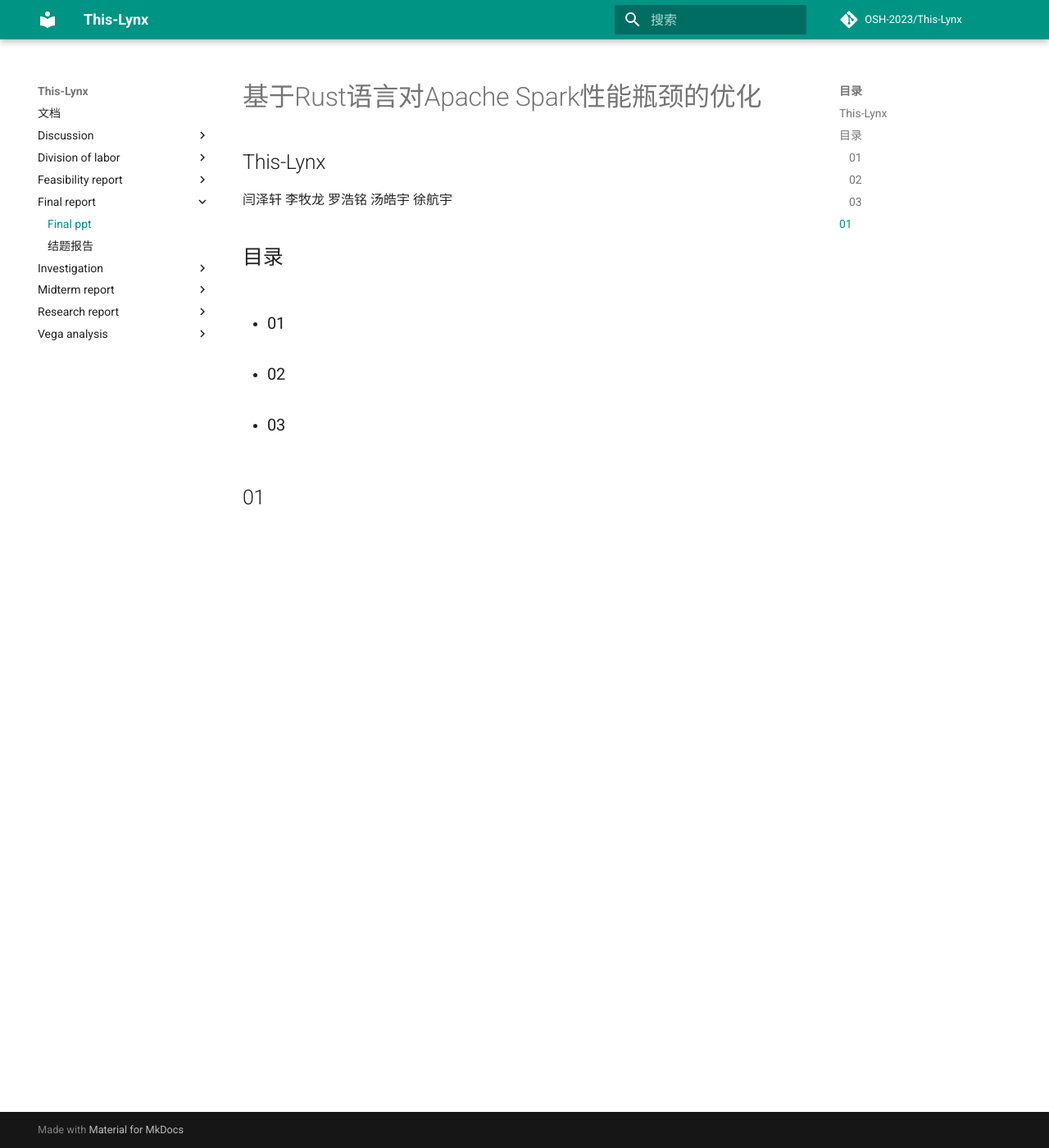
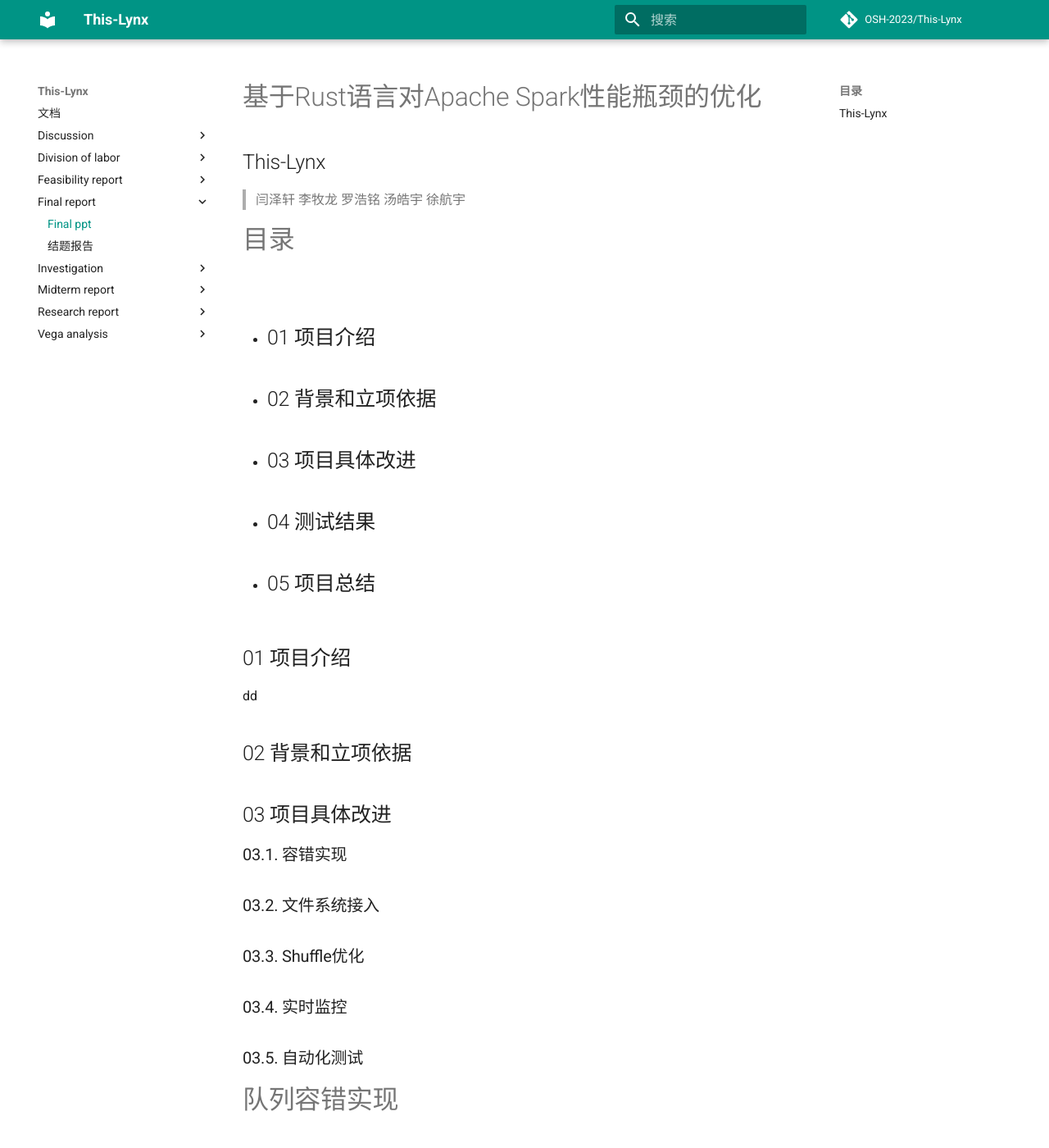
Before and after one commit to OSH-2023/This-Lynx, an MkDocs documentation site: the page built from docs/final_report/final_ppt.md, in a window 1280 px wide and 1400 px high. Shown: the whole window at 82% size. Built offline with MkDocs 1.6.1 and Material for MkDocs 9.7.7, drawn with Linux system fonts in a browser that asks for light colours; comment, search, counter and statistics services are not loaded; some of the changed text lies outside the part shown.

Commit message:
stage commit

```diff
--- a/docs/final_report/final_ppt.md
+++ b/docs/final_report/final_ppt.md
@@ -1,8 +1,10 @@
 ---
 presentation:
+  theme: "solarized.css"
   width: 1600
   height: 1200
 ---
+
 
 <!-- slide -->
 
@@ -10,13 +12,57 @@
 
 ## This-Lynx
 
-闫泽轩 李牧龙 罗浩铭 汤皓宇 徐航宇
+> 闫泽轩 李牧龙 罗浩铭 汤皓宇 徐航宇
 
 <!-- slide -->
-## 目录
-- ### 01
-- ### 02
-- ### 03
+# 目录
+- ## 01 项目介绍
+- ## 02 背景和立项依据
+- ## 03 项目具体改进
+- ## 04 测试结果
+- ## 05 项目总结
+
 
 <!-- slide -->
-## 01
+## 01 项目介绍
+
+dd
+
+<!-- slide -->
+## 02 背景和立项依据
+
+
+
+<!-- slide -->
+## 03 项目具体改进
+### 03.1. 容错实现
+### 03.2. 文件系统接入
+### 03.3. Shuffle优化
+### 03.4. 实时监控
+### 03.5. 自动化测试
+
+<!-- slide vertical=true -->
+# 队列容错实现
+<!-- slide vertical=true -->
+# HDFS文件系统
+<!-- slide vertical=true -->
+# Shuffle优化
+<!-- slide vertical=true -->
+# 实时监控拓展模块
+<!-- slide vertical=true -->
+# 自动化测试
+
+<!-- slide -->
+## 04 测试结果
+
+<!-- slide -->
+## 05 项目总结
+
+<!-- slide vertical=true -->
+## 组员分工与进度管理
+
+<!-- slide vertical=true -->
+## 项目意义与前瞻性
+
+<!-- slide vertical=true -->
+## 项目的优化方向
```
Also changed, not shown: docs/final_report/final_report.md (+19 -5 lines).
